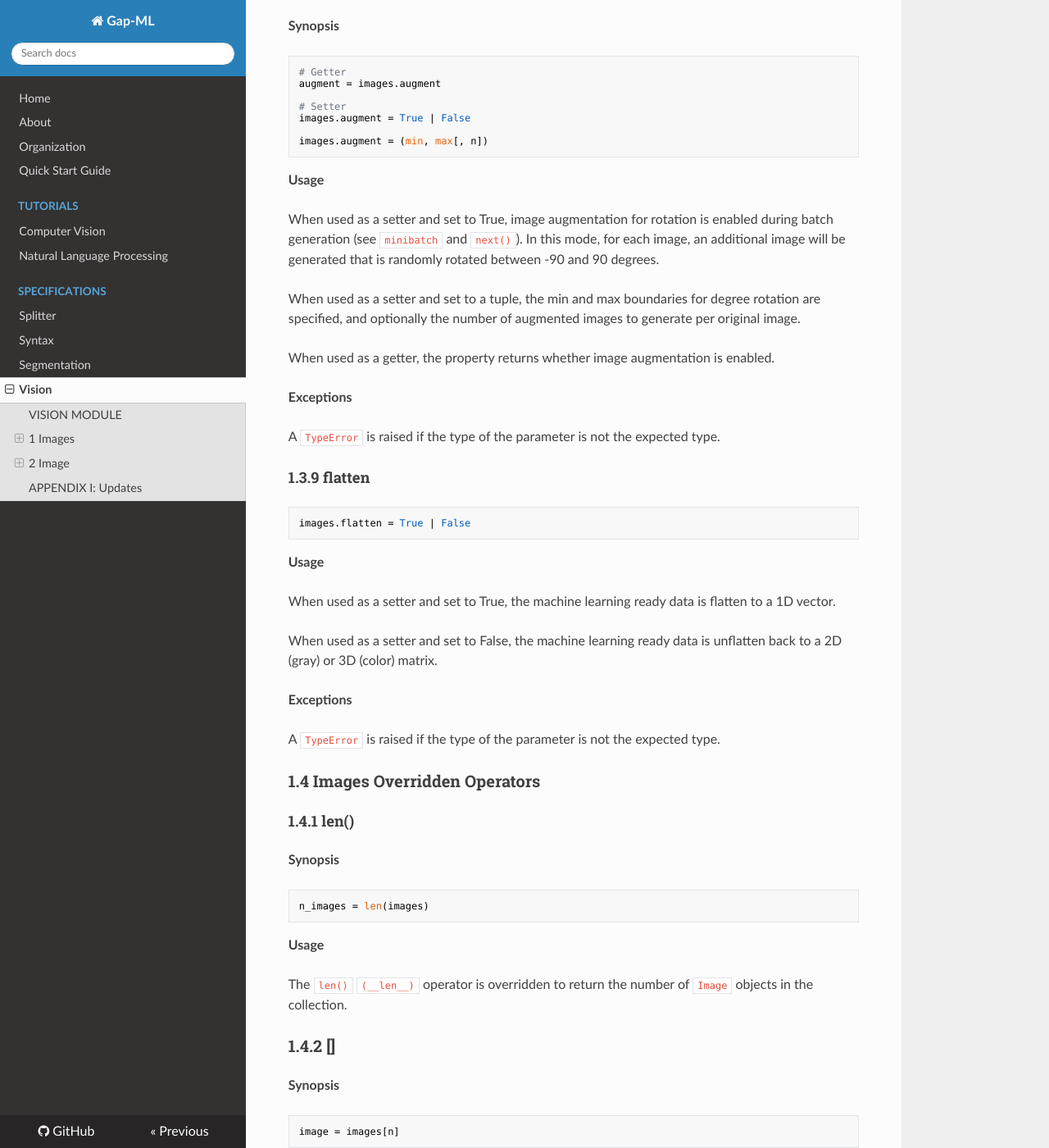
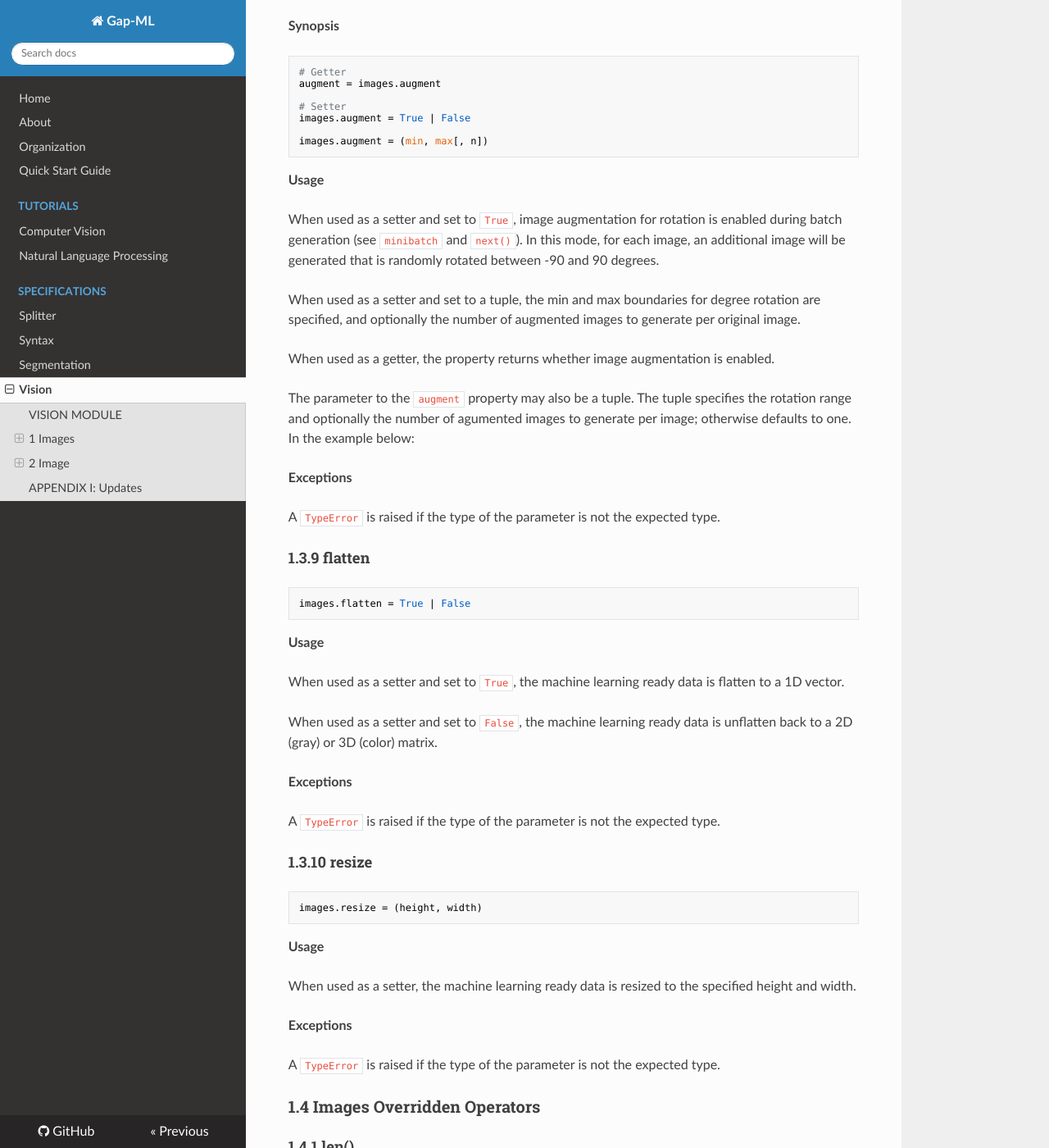
Before and after one commit to andrewferlitsch/Gap, an MkDocs documentation site: the page built from docs/specs/vision_spec.md, in a window 1280 px wide and 1400 px high, scrolled down 6219 px. Shown: the whole window at 82% size. Built offline with MkDocs 1.6.1, drawn with Linux system fonts in a browser that asks for light colours; nearby versions of some CDN libraries.

Commit message:
Update vision_spec.md

````diff
--- a/docs/specs/vision_spec.md
+++ b/docs/specs/vision_spec.md
@@ -241,11 +241,13 @@ images.augment = (min, max[, n])
 
 **Usage**
 
-When used as a setter and set to True, image augmentation for rotation is enabled during batch generation (see `minibatch` and `next()`). In this mode, for each image, an additional image will be generated that is randomly rotated between -90 and 90 degrees.
+When used as a setter and set to `True`, image augmentation for rotation is enabled during batch generation (see `minibatch` and `next()`). In this mode, for each image, an additional image will be generated that is randomly rotated between -90 and 90 degrees.
 
 When used as a setter and set to a tuple, the min and max boundaries for degree rotation are specified, and optionally the number of augmented images to generate per original image.
 
 When used as a getter, the property returns whether image augmentation is enabled.
+
+The parameter to the `augment` property may also be a tuple. The tuple specifies the rotation range and optionally the number of agumented images to generate per image; otherwise defaults to one. In the example below:
 
 **Exceptions**
 
@@ -259,15 +261,30 @@ images.flatten = True | False
 
 **Usage**
 
-When used as a setter and set to True, the machine learning ready data is flatten to a 1D vector.
+When used as a setter and set to `True`, the machine learning ready data is flatten to a 1D vector.
 
-When used as a setter and set to False, the machine learning ready data is unflatten back to a 2D (gray) or 3D (color) matrix.
+When used as a setter and set to `False`, the machine learning ready data is unflatten back to a 2D (gray) or 3D (color) matrix.
+
+**Exceptions**
+
+A `TypeError` is raised if the type of the parameter is not the expected type.
+
+#### 1.3.10 resize
+
+```python
+images.resize = (height, width)
+```
+
+**Usage**
+
+When used as a setter, the machine learning ready data is resized to the specified height and width.
 
 **Exceptions**
 
 A `TypeError` is raised if the type of the parameter is not the expected type.
 
 ### 1.4 Images Overridden Operators
+
 #### 1.4.1 len()
 
 **Synopsis**
````
